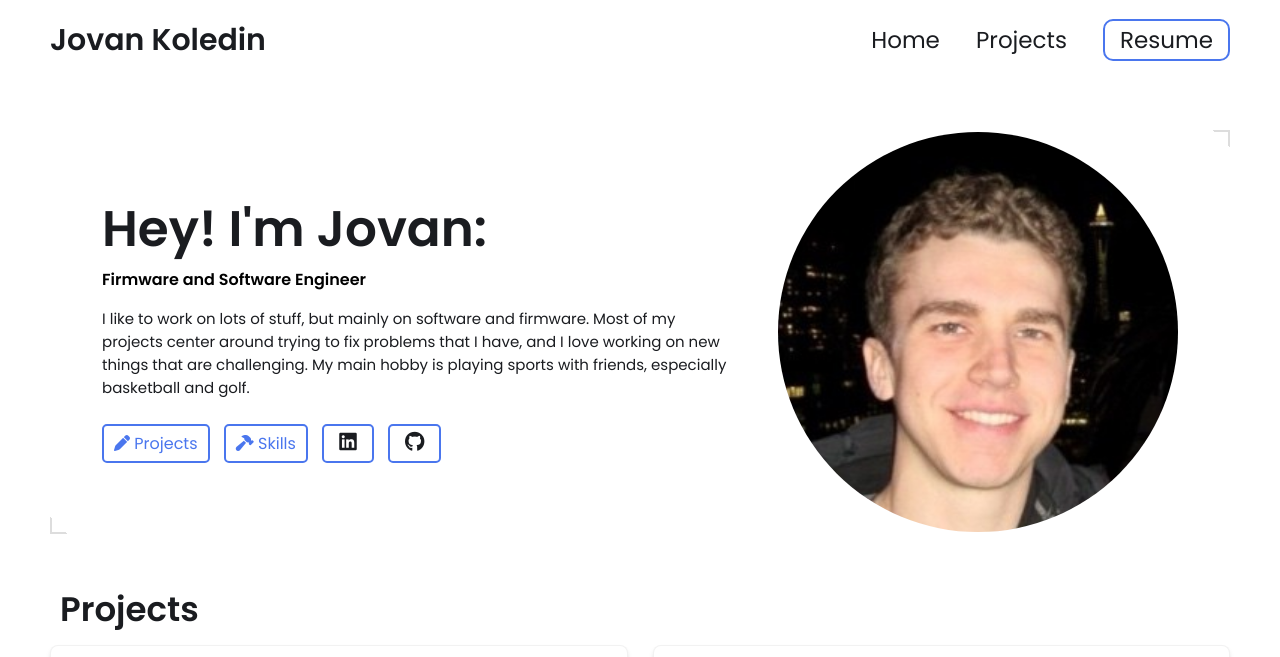
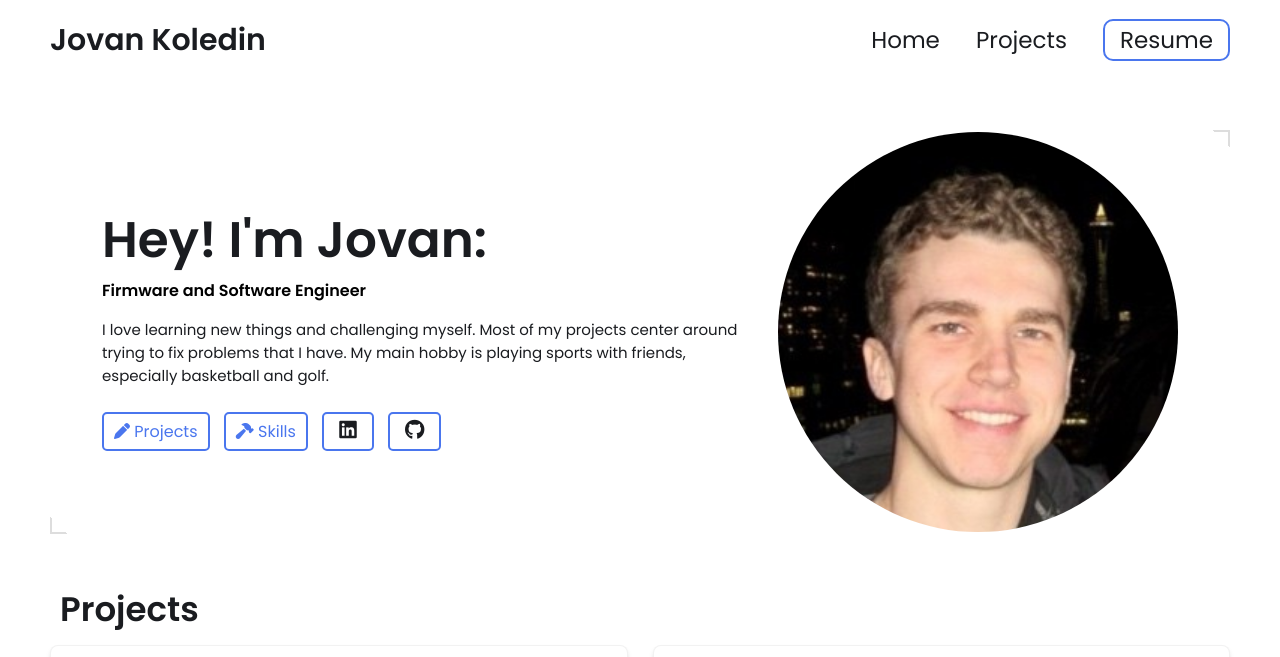
Before and after one commit to jovankoledin/jovankoledin.github.io, a Jekyll site: the page built from index.html, in a window 1280 px wide and 900 px high, cut to the strip 0-657 px from the top of the window. Built offline with Jekyll 4.4.1, drawn with Linux system fonts in a browser that asks for light colours.

Commit message:
Update _config.yml

```diff
--- a/_config.yml
+++ b/_config.yml
@@ -15,8 +15,7 @@ title: Jovan Koledin's Portfolio # This is what shows up in the tab of the brows
 name: Jovan Koledin
 headline: Firmware and Software Engineer
 description: >- # dont remove this line. this will ignore all new lines until the next section
-  I like to work on lots of stuff, but mainly on software and firmware.
-  Most of my projects center around trying to fix problems that I have, and I love working on new things that are challenging.
+  I love learning new things and challenging myself. Most of my projects center around trying to fix problems that I have.
   My main hobby is playing sports with friends, especially basketball and golf.
 
 
```
